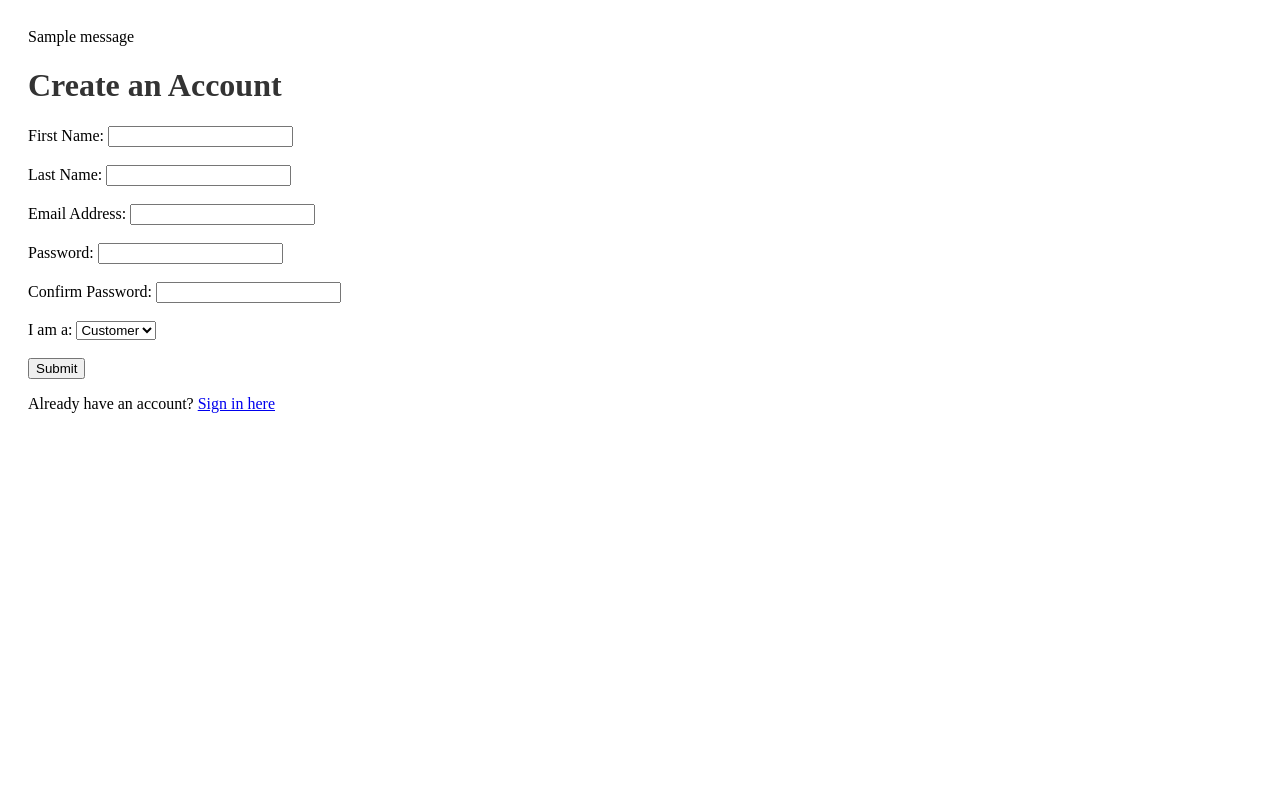
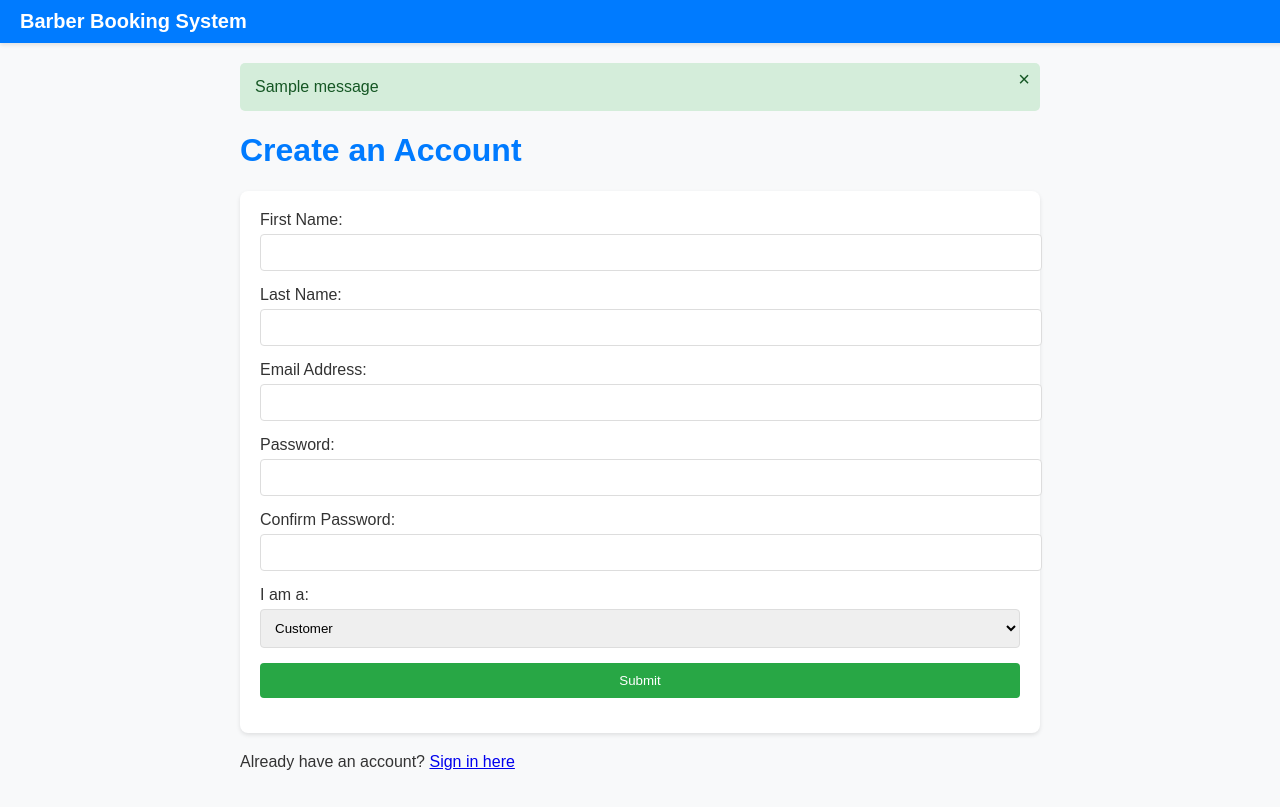
Before and after one commit to amanmessinezis/BarberBookingSystem, a Flask app: page / in a window 1280 px wide. Before the commit the page ends 413 px from the top, so only its background shows below. Run offline with Flask 3, Linux system fonts and the light colour scheme; one stand-in notice (Sample message) is shown.

Commit message:
made website more presentable. every change made with chatgpt

```diff
--- a/static/styles.css
+++ b/static/styles.css
@@ -1,8 +1,33 @@
 /* Add your styles here */
+
+body {
+    font-family: 'Arial', sans-serif;
+    background-color: #f8f9fa;
+    color: #333;
+    margin: 0;
+    padding: 0;
+}
+
 .navbar {
     width: 100%;
-    background-color: #333;
+    background-color: #007bff;
     overflow: auto;
+    padding: 10px 20px;
+    box-shadow: 0 2px 4px rgba(0, 0, 0, 0.1);
+    display: flex;
+    justify-content: space-between;
+    align-items: center;
+}
+
+.navbar-left .navbar-logo {
+    color: white;
+    font-size: 20px;
+    font-weight: bold;
+    text-decoration: none;
+}
+
+.navbar-left .navbar-logo:hover {
+    color: #ddd;
 }
 
 .navbar-right {
@@ -10,49 +35,116 @@
 }
 
 .navbar button {
-    padding: 12px;
+    padding: 10px 20px;
     color: white;
-    background-color: #333;
+    background-color: #007bff;
     border: none;
     cursor: pointer;
-    font-size: 17px;
+    font-size: 16px;
+    border-radius: 5px;
+    transition: background-color 0.3s;
 }
 
 .navbar button:hover {
-    background-color: #ddd;
-    color: black;
+    background-color: #0056b3;
 }
 
 .container {
     padding: 20px;
+    max-width: 800px;
+    margin: 0 auto;
 }
 
-h1, h2 {
+h1, h2, h3 {
+    color: #007bff;
+}
+
+form {
+    background-color: white;
+    padding: 20px;
+    border-radius: 8px;
+    box-shadow: 0 2px 4px rgba(0, 0, 0, 0.1);
+    margin-bottom: 20px;
+}
+
+form label {
+    display: block;
+    margin-bottom: 5px;
     color: #333;
 }
 
-.service-item {
+form input, form select, form button {
+    width: 100%;
+    padding: 10px;
+    margin-bottom: 15px;
+    border: 1px solid #ddd;
+    border-radius: 4px;
+}
+
+form button {
+    background-color: #28a745;
+    color: white;
+    border: none;
+    cursor: pointer;
+    transition: background-color 0.3s;
+}
+
+form button:hover {
+    background-color: #218838;
+}
+
+.flash-messages {
+    margin-bottom: 20px;
+}
+
+.flash-messages .flash {
+    padding: 15px;
+    border-radius: 5px;
+    margin-bottom: 10px;
+    position: relative;
+    transition: opacity 0.3s;
+}
+
+.flash-success {
+    background-color: #d4edda;
+    color: #155724;
+}
+
+.flash-error {
+    background-color: #f8d7da;
+    color: #721c24;
+}
+
+.flash .close {
+    position: absolute;
+    top: 5px;
+    right: 10px;
+    cursor: pointer;
+    font-size: 20px;
+}
+
+.service-item, .availability-item {
+    background-color: white;
+    padding: 10px;
+    border-radius: 4px;
+    box-shadow: 0 1px 3px rgba(0, 0, 0, 0.1);
+    margin-bottom: 10px;
     display: flex;
+    justify-content: space-between;
     align-items: center;
 }
 
-.service-item span {
-    margin-right: 10px;
+.service-item button, .availability-item button {
+    margin-left: 10px;
+    border-radius: 5px;
+    background-color: #007bff;
+    color: white;
+    padding: 10px 15px;
+    border: none;
+    cursor: pointer;
+    transition: background-color 0.3s;
 }
 
-.service-item button {
-    margin-left: 5px;
+.service-item button:hover, .availability-item button:hover {
+    background-color: #0056b3;
 }
-
-.availability-item {
-    display: flex;
-    align-items: center;
-}
-
-.availability-item span {
-    margin-right: 10px;
-}
-
-.availability-item button {
-    margin-left: 5px;
-}
--- a/templates/base.html
+++ b/templates/base.html
@@ -10,6 +10,12 @@
 </head>
 <body>
 <div class="navbar">
+    <div class="navbar-left">
+        <a href="
+
+                {% if current_user.is_authenticated %}{% if current_user.type == 'barber' %}{{ url_for('barber_home') }}{% else %}{{ url_for('customer_home') }}{% endif %}{% else %}{{ url_for('index') }}{% endif %}"
+           class="navbar-logo">Barber Booking System</a>
+    </div>
     {% if current_user.is_authenticated %}
         <div class="navbar-right">
             <form action="{{ url_for('logout') }}" method="POST">
@@ -23,7 +29,10 @@
         {% if messages %}
             <div class="flash-messages">
                 {% for category, message in messages %}
-                    <div class="flash-{{ category }}">{{ message }}</div>
+                    <div class="flash flash-{{ category }}">
+                        {{ message }}
+                        <span class="close" onclick="this.parentElement.style.display='none';">&times;</span>
+                    </div>
                 {% endfor %}
             </div>
         {% endif %}
--- a/templates/index.html
+++ b/templates/index.html
@@ -4,25 +4,25 @@
     <h1>Create an Account</h1>
     <form action="/" method="POST">
         <label for="first_name">First Name:</label>
-        <input type="text" id="first_name" name="first_name" required><br><br>
+        <input type="text" id="first_name" name="first_name" required>
 
         <label for="last_name">Last Name:</label>
-        <input type="text" id="last_name" name="last_name" required><br><br>
+        <input type="text" id="last_name" name="last_name" required>
 
         <label for="email">Email Address:</label>
-        <input type="email" id="email" name="email" required><br><br>
+        <input type="email" id="email" name="email" required>
 
         <label for="password">Password:</label>
-        <input type="password" id="password" name="password" required><br><br>
+        <input type="password" id="password" name="password" required>
 
         <label for="confirm_password">Confirm Password:</label>
-        <input type="password" id="confirm_password" name="confirm_password" required><br><br>
+        <input type="password" id="confirm_password" name="confirm_password" required>
 
         <label for="user_type">I am a:</label>
         <select id="user_type" name="user_type" required>
             <option value="customer">Customer</option>
             <option value="barber">Barber</option>
-        </select><br><br>
+        </select>
 
         <button type="submit">Submit</button>
     </form>
--- a/templates/signin.html
+++ b/templates/signin.html
@@ -4,10 +4,10 @@
     <h1>Sign In</h1>
     <form action="{{ url_for('signin') }}" method="POST">
         <label for="email">Email Address:</label>
-        <input type="email" id="email" name="email" required><br><br>
+        <input type="email" id="email" name="email" required>
 
         <label for="password">Password:</label>
-        <input type="password" id="password" name="password" required><br><br>
+        <input type="password" id="password" name="password" required>
 
         <button type="submit">Sign In</button>
     </form>
```
